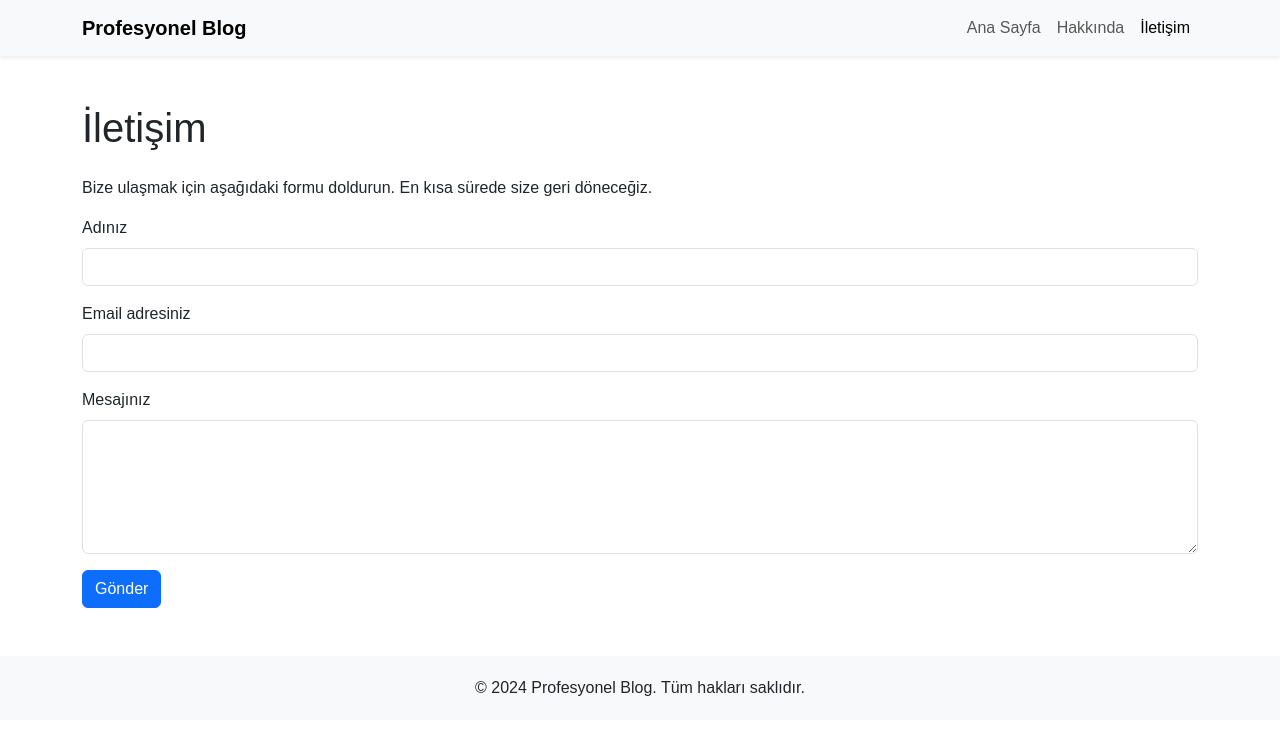
After one commit to dogukanyegin/dogukanyegin, a Flask app: page /contact in a window 1280 px wide. The commit adds this page. Shown: the top 735 px of the page. Run offline with Flask 3, Linux system fonts and the light colour scheme.

Commit message:
temeller 2

```diff
--- a/src/main.py
+++ b/src/main.py
@@ -16,6 +16,14 @@ def candycrush():
 @app.route("/")
 def home():
     return render_template('index.html')
+@app.route('/about')
+def about():
+    return render_template('about.html')
+
+@app.route('/contact')
+def contact():
+    return render_template('contact.html')
+
 def main():
     app.run(port=int(os.environ.get('PORT', 80)))
 
--- /dev/null
+++ b/src/templates/contact.html
@@ -0,0 +1,79 @@
+<!DOCTYPE html>
+<html lang="tr">
+<head>
+    <meta charset="UTF-8">
+    <meta name="viewport" content="width=device-width, initial-scale=1.0">
+    <title>İletişim - Profesyonel Blog</title>
+    <link href="https://cdn.jsdelivr.net/npm/bootstrap@5.3.0/dist/css/bootstrap.min.css" rel="stylesheet">
+    <style>
+        body {
+            font-family: Arial, sans-serif;
+        }
+        .navbar-brand {
+            font-weight: bold;
+        }
+        .footer {
+            background: #f8f9fa;
+            padding: 20px 0;
+        }
+    </style>
+</head>
+<body>
+    <!-- Navbar -->
+    <nav class="navbar navbar-expand-lg navbar-light bg-light shadow-sm">
+        <div class="container">
+            <a class="navbar-brand" href="#">Profesyonel Blog</a>
+            <button class="navbar-toggler" type="button" data-bs-toggle="collapse" data-bs-target="#navbarNav" aria-controls="navbarNav" aria-expanded="false" aria-label="Toggle navigation">
+                <span class="navbar-toggler-icon"></span>
+            </button>
+            <div class="collapse navbar-collapse" id="navbarNav">
+                <ul class="navbar-nav ms-auto">
+                    <li class="nav-item">
+                        <a class="nav-link" href="/">Ana Sayfa</a>
+                    </li>
+                    <li class="nav-item">
+                        <a class="nav-link" href="/about">Hakkında</a>
+                    </li>
+                    <li class="nav-item">
+                        <a class="nav-link active" aria-current="page" href="#">İletişim</a>
+                    </li>
+                </ul>
+            </div>
+        </div>
+    </nav>
+
+    <!-- Main Content -->
+    <div class="container mt-5">
+        <div class="row">
+            <div class="col-lg-12">
+                <h1 class="mb-4">İletişim</h1>
+                <p>Bize ulaşmak için aşağıdaki formu doldurun. En kısa sürede size geri döneceğiz.</p>
+                <form>
+                    <div class="mb-3">
+                        <label for="name" class="form-label">Adınız</label>
+                        <input type="text" class="form-control" id="name" required>
+                    </div>
+                    <div class="mb-3">
+                        <label for="email" class="form-label">Email adresiniz</label>
+                        <input type="email" class="form-control" id="email" required>
+                    </div>
+                    <div class="mb-3">
+                        <label for="message" class="form-label">Mesajınız</label>
+                        <textarea class="form-control" id="message" rows="5" required></textarea>
+                    </div>
+                    <button type="submit" class="btn btn-primary">Gönder</button>
+                </form>
+            </div>
+        </div>
+    </div>
+
+    <!-- Footer -->
+    <footer class="footer mt-5">
+        <div class="container text-center">
+            <p class="mb-0">© 2024 Profesyonel Blog. Tüm hakları saklıdır.</p>
+        </div>
+    </footer>
+
+    <script src="https://cdn.jsdelivr.net/npm/bootstrap@5.3.0/dist/js/bootstrap.bundle.min.js"></script>
+</body>
+</html>
```
Also changed, not shown: src/templates/about.html (added, +66 -0 lines), src/templates/index.html (+130 -6 lines).
